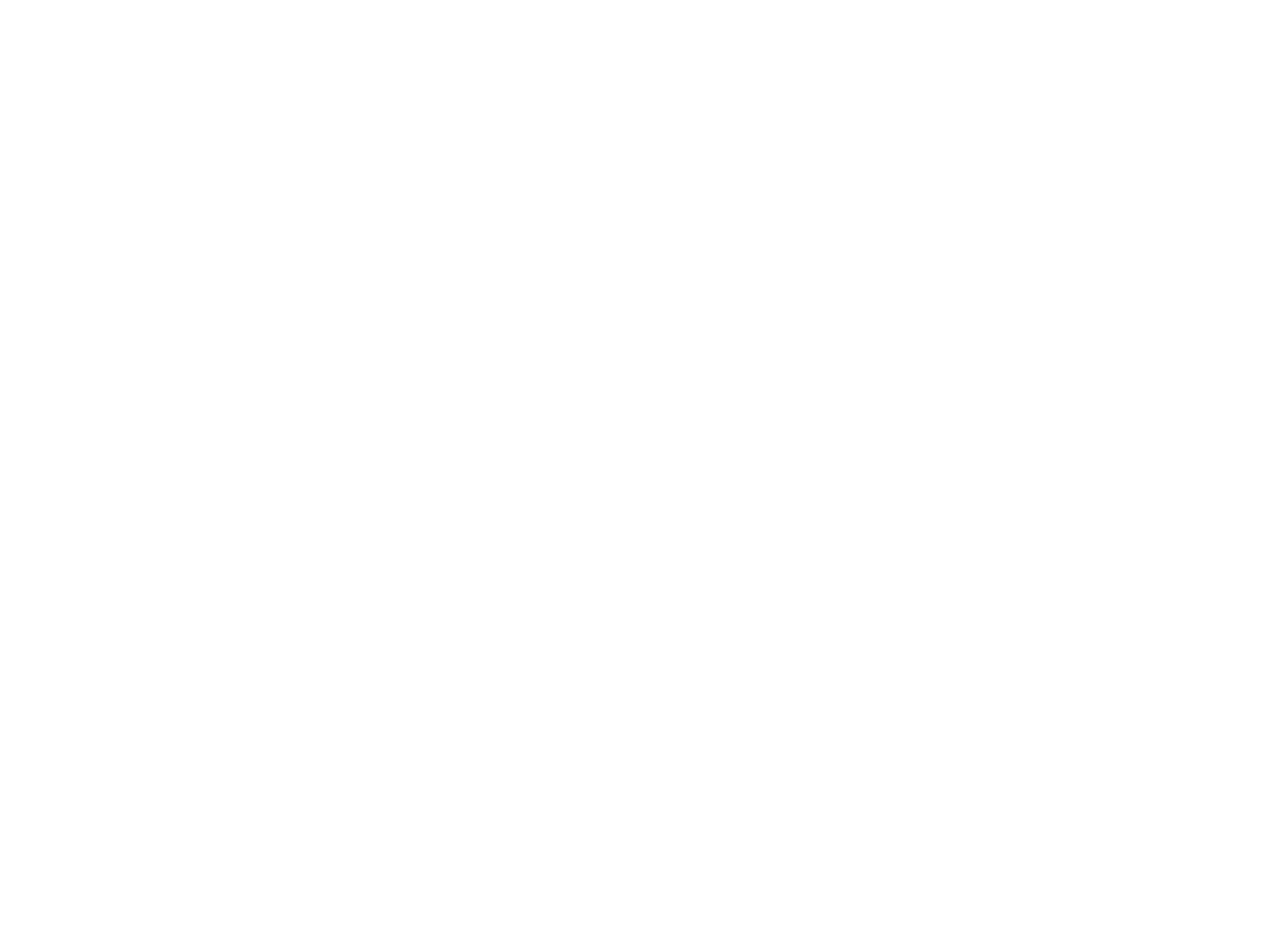
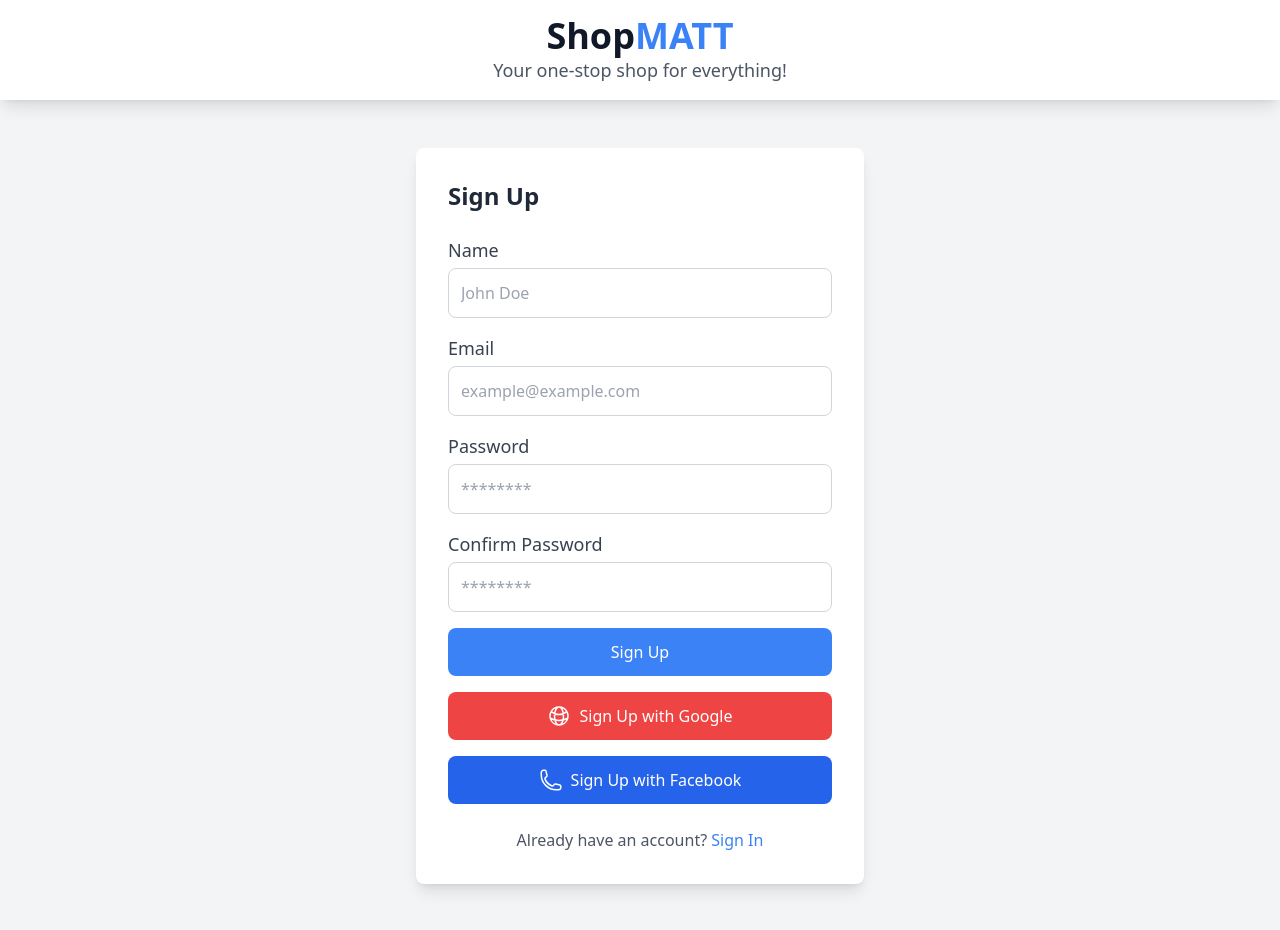
Before and after one commit to destrotechs/eshop-client, a React (Create React App) app: page /signup in a window 1280 px wide. Before the commit this address had no page. Before the commit the page ends 800 px from the top, so only its background shows below. Built offline with nearby package versions, Linux system fonts and the light colour scheme.

Commit message:
added signup page

```diff
--- a/src/App.js
+++ b/src/App.js
@@ -13,6 +13,7 @@
 import Profile from './pages/myaccount';
 import ShoppingCart from './pages/shoppingcart';
 import ProductOverview from './pages/productOverview';
+import Signup from './auth/signup';
 function App() {
   const dispatch = useDispatch();
 
@@ -32,6 +33,7 @@
     <BrowserRouter>
       <Routes>
         <Route path="/signin" element={<SignIn/>}></Route>
+        <Route path="/signup" element={<Signup/>}></Route>
         <Route path="/" element={<MainLayout><Dashboad/></MainLayout>}> </Route>
           <Route path="/categories/:category_code" element={<MainLayout><ProductList/></MainLayout>}></Route>
           <Route path="/products/" element={<MainLayout><ProductList/></MainLayout>}></Route>
--- /dev/null
+++ b/src/auth/signup.jsx
@@ -0,0 +1,141 @@
+import React, { useState } from 'react';
+import axios from 'axios';
+import { useNavigate } from 'react-router-dom';
+import { GlobeAltIcon, PhoneIcon } from '@heroicons/react/24/outline';
+
+const Signup = () => {
+  const [formData, setFormData] = useState({
+    name: '',
+    email: '',
+    password: '',
+    password_confirmation: '',
+  });
+  const [errors, setErrors] = useState({});
+  const navigate = useNavigate();
+
+  const handleChange = (e) => {
+    const { name, value } = e.target;
+    setFormData({ ...formData, [name]: value });
+  };
+
+  const handleSubmit = async (e) => {
+    e.preventDefault();
+    try {
+      const response = await axios.post('/api/register', formData);
+      alert(response.data.message); // or handle success accordingly
+      navigate('/login'); // Redirect to login page or other page after successful signup
+    } catch (error) {
+      setErrors(error.response.data.errors || {});
+    }
+  };
+
+  const handleOAuth = (provider) => {
+    window.location.href = `/auth/${provider}`;
+  };
+
+  return (
+    <div className="flex flex-col min-h-screen bg-gray-100">
+      <header className="sticky top-0 bg-white shadow-lg z-50">
+        <div className="text-center py-4">
+          <h1 className="text-4xl font-extrabold text-gray-900">
+            Shop<span className="text-blue-500">MATT</span>
+          </h1>
+          <p className="text-lg text-gray-600">Your one-stop shop for everything!</p>
+        </div>
+      </header>
+      <main className="flex flex-col items-center justify-center flex-grow py-12">
+        <div className="bg-white p-8 rounded-lg shadow-lg w-full max-w-md">
+          <h2 className="text-2xl font-bold mb-6 text-gray-800">Sign Up</h2>
+          <form onSubmit={handleSubmit}>
+            <div className="mb-4">
+              <label className="block text-gray-700 text-lg">Name</label>
+              <input
+                type="text"
+                name="name"
+                value={formData.name}
+                onChange={handleChange}
+                className={`mt-1 block w-full border rounded-lg p-3 ${
+                  errors.name ? 'border-red-500' : 'border-gray-300'
+                }`}
+                placeholder="John Doe"
+              />
+              {errors.name && <p className="text-red-500 text-sm mt-1">{errors.name[0]}</p>}
+            </div>
+            <div className="mb-4">
+              <label className="block text-gray-700 text-lg">Email</label>
+              <input
+                type="email"
+                name="email"
+                value={formData.email}
+                onChange={handleChange}
+                className={`mt-1 block w-full border rounded-lg p-3 ${
+                  errors.email ? 'border-red-500' : 'border-gray-300'
+                }`}
+                placeholder="example@example.com"
+              />
+              {errors.email && <p className="text-red-500 text-sm mt-1">{errors.email[0]}</p>}
+            </div>
+            <div className="mb-4">
+              <label className="block text-gray-700 text-lg">Password</label>
+              <input
+                type="password"
+                name="password"
+                value={formData.password}
+                onChange={handleChange}
+                className={`mt-1 block w-full border rounded-lg p-3 ${
+                  errors.password ? 'border-red-500' : 'border-gray-300'
+                }`}
+                placeholder="********"
+              />
+              {errors.password && <p className="text-red-500 text-sm mt-1">{errors.password[0]}</p>}
+            </div>
+            <div className="mb-4">
+              <label className="block text-gray-700 text-lg">Confirm Password</label>
+              <input
+                type="password"
+                name="password_confirmation"
+                value={formData.password_confirmation}
+                onChange={handleChange}
+                className={`mt-1 block w-full border rounded-lg p-3 ${
+                  errors.password_confirmation ? 'border-red-500' : 'border-gray-300'
+                }`}
+                placeholder="********"
+              />
+              {errors.password_confirmation && <p className="text-red-500 text-sm mt-1">{errors.password_confirmation[0]}</p>}
+            </div>
+            <button
+              type="submit"
+              className="w-full bg-blue-500 text-white p-3 rounded-lg hover:bg-blue-600 mb-4"
+            >
+              Sign Up
+            </button>
+            <div className="flex flex-col gap-4 mb-6">
+              <button
+                type="button"
+                onClick={() => handleOAuth('google')}
+                className="flex items-center justify-center w-full bg-red-500 text-white p-3 rounded-lg hover:bg-red-600"
+              >
+                <GlobeAltIcon className="w-6 h-6 mr-2" /> Sign Up with Google
+              </button>
+              <button
+                type="button"
+                onClick={() => handleOAuth('facebook')}
+                className="flex items-center justify-center w-full bg-blue-600 text-white p-3 rounded-lg hover:bg-blue-700"
+              >
+                <PhoneIcon className="w-6 h-6 mr-2" /> Sign Up with Facebook
+              </button>
+            </div>
+            <p className="text-center text-gray-600">
+              Already have an account?{' '}
+              <a href="/signin" className="text-blue-500 hover:underline">
+                Sign In
+              </a>
+            </p>
+          </form>
+        </div>
+      </main>
+    </div>
+  );
+};
+
+export default Signup;
```
